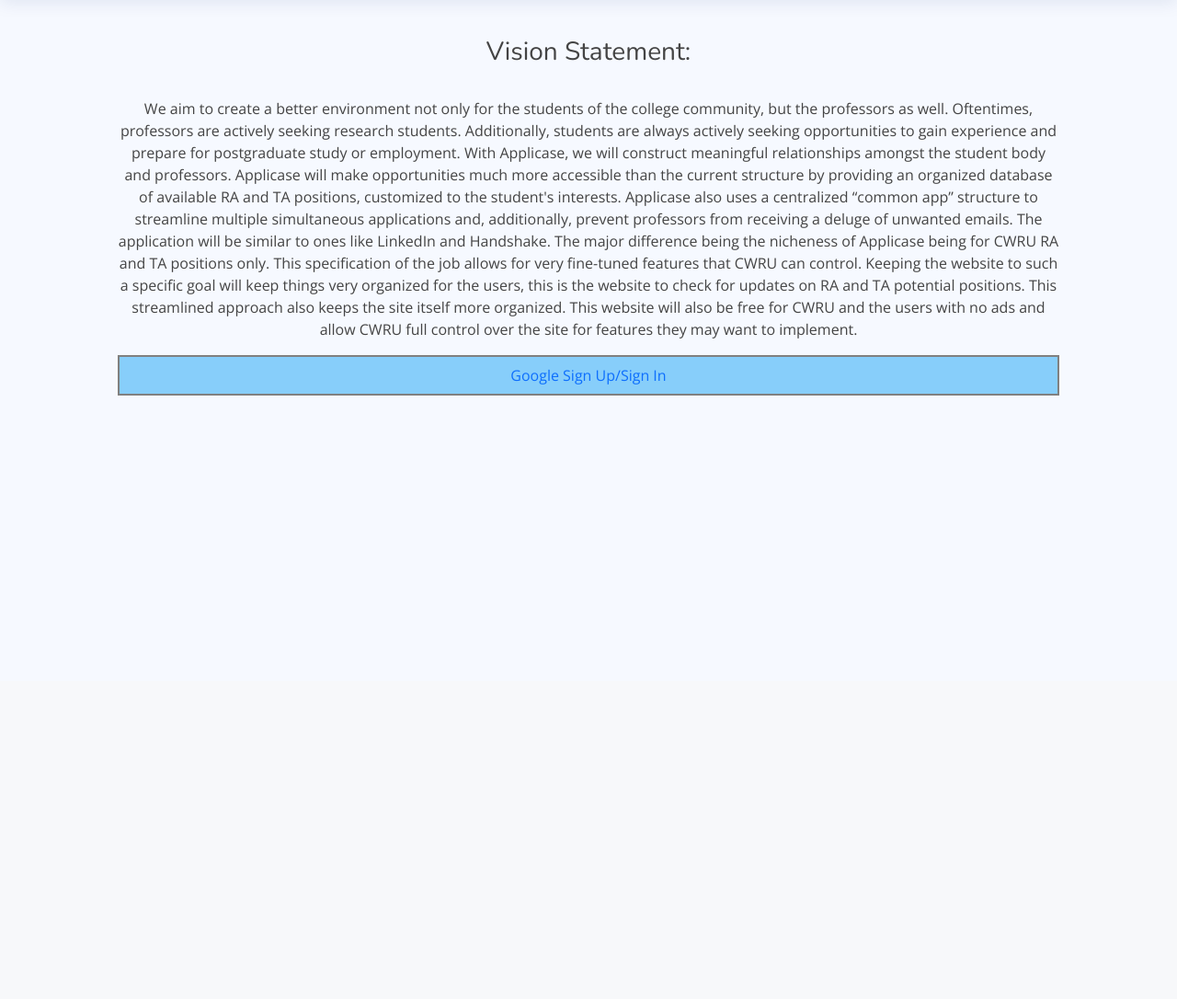
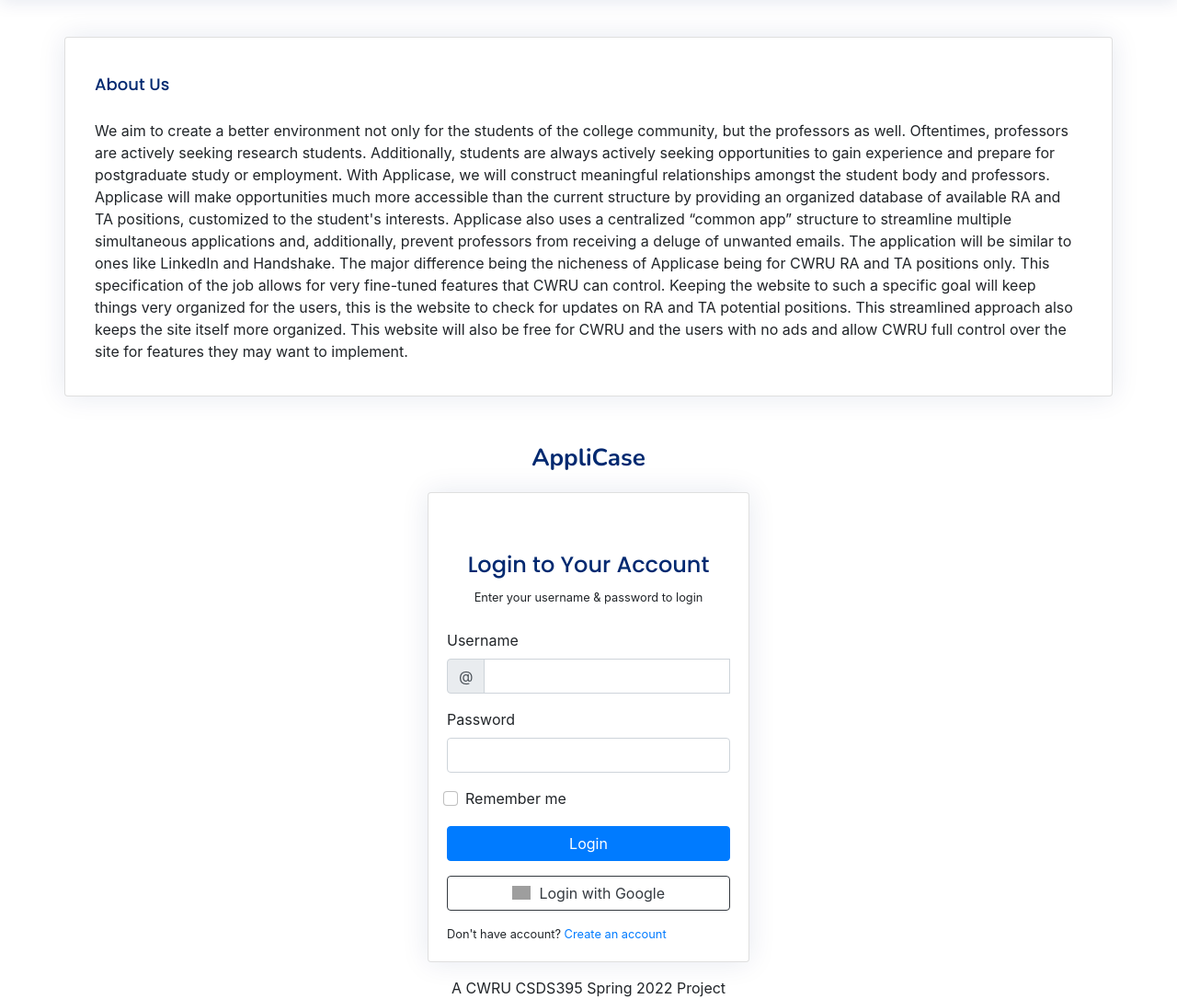
Before and after one commit to prod00/CSDS_395, a Django app: page / in a window 1280 px wide. Shown: the part 60-1146 px from the top of the page at 92% size. Before the commit the page ends 490 px from the top, so only its background shows below. Run offline with Django 3.2, Linux system fonts and the light colour scheme; parts of the project's set-up code (start-up, migrations or seed data) failed here and were passed over; some libraries are stand-ins or nearby versions; grey boxes are pictures that could not be loaded.

Commit message:
update landing page

```diff
--- a/templates/applicase/landing_page.html
+++ b/templates/applicase/landing_page.html
@@ -1,10 +1,98 @@
 {% extends 'applicase/base.html' %}
+{% load crispy_forms_tags %}
+
 {% block no_side %}
-  <div style="text-align: center; margin-right: 10%; margin-left: 10%">
-    <h3>Vision Statement:</h3><br>
-      <p>We aim to create a better environment not only for the students of the college community, but the professors as well. Oftentimes, professors are actively seeking research students. Additionally, students are always actively seeking opportunities to gain experience and prepare for postgraduate study or employment. With Applicase, we will construct meaningful relationships amongst the student body and professors. Applicase will make opportunities much more accessible than the current structure by providing an organized database of available RA and TA positions, customized to the student's interests. Applicase also uses a centralized “common app” structure to streamline multiple simultaneous applications and, additionally, prevent professors from receiving a deluge of unwanted emails. The application will be similar to ones like LinkedIn and Handshake. The major difference being the nicheness of Applicase being for CWRU RA and TA positions only. This specification of the job allows for very fine-tuned features that CWRU can control. Keeping the website to such a specific goal will keep things very organized for the users, this is the website to check for updates on RA and TA potential positions. This streamlined approach also keeps the site itself more organized. This website will also be free for CWRU and the users with no ads and allow CWRU full control over the site for features they may want to implement.</p>
-    <a class="nav-link " href="{% url 'social:begin' 'google-oauth2' %}" style="background-color: lightskyblue; border: gray 2px solid">
-      <span>Google Sign Up/Sign In</span>
-    </a>
-  </div>
+        <div class="container">
+          <div class="row justify-content-center">
+              <a href="" class="logo d-flex align-items-center w-auto">
+              <span class="d-none d-lg-block"></span>
+              </a>
+              <div class="card basic">
+            <div class="card-body">
+              <h5 class="card-title">About Us</h5>
+
+              <div>
+                <p>We aim to create a better environment not only for the students of the college community, but the professors as well. Oftentimes, professors are actively seeking research students. Additionally, students are always actively seeking opportunities to gain experience and prepare for postgraduate study or employment. With Applicase, we will construct meaningful relationships amongst the student body and professors. Applicase will make opportunities much more accessible than the current structure by providing an organized database of available RA and TA positions, customized to the student's interests. Applicase also uses a centralized “common app” structure to streamline multiple simultaneous applications and, additionally, prevent professors from receiving a deluge of unwanted emails. The application will be similar to ones like LinkedIn and Handshake. The major difference being the nicheness of Applicase being for CWRU RA and TA positions only. This specification of the job allows for very fine-tuned features that CWRU can control. Keeping the website to such a specific goal will keep things very organized for the users, this is the website to check for updates on RA and TA potential positions. This streamlined approach also keeps the site itself more organized. This website will also be free for CWRU and the users with no ads and allow CWRU full control over the site for features they may want to implement.</p>
+
+              </div>
+
+            </div>
+          </div>
+
+            <div class="col-lg-4 col-md-6 d-flex flex-column align-items-center justify-content-center">
+
+              <div class="d-flex justify-content-center py-4">
+                <a href="" class="logo d-flex align-items-center w-auto">
+                  <span class="d-none d-lg-block">AppliCase</span>
+                </a>
+              </div>
+
+              <div class="card mb-3">
+
+                <div class="card-body">
+
+                  <div class="pt-4 pb-2">
+                    <h5 class="card-title text-center pb-0 fs-4">Login to Your Account</h5>
+                    <p class="text-center small">Enter your username & password to login</p>
+                  </div>
+
+                  <form class="row g-3 needs-validation" novalidate>
+
+                    <div class="col-12">
+                      <label for="yourUsername" class="form-label">Username</label>
+                      <div class="input-group has-validation">
+                        <span class="input-group-text" id="inputGroupPrepend">@</span>
+                        <input type="text" name="username" class="form-control" id="yourUsername" required>
+                        <div class="invalid-feedback">Please enter your username.</div>
+                      </div>
+                    </div>
+
+                    <div class="col-12">
+                      <label for="yourPassword" class="form-label">Password</label>
+                      <input type="password" name="password" class="form-control" id="yourPassword" required>
+                      <div class="invalid-feedback">Please enter your password!</div>
+                    </div>
+
+                    <div class="col-12">
+                      <div class="form-check">
+                        <input class="form-check-input" type="checkbox" name="remember" value="true" id="rememberMe">
+                        <label class="form-check-label" for="rememberMe">Remember me</label>
+                      </div>
+                    </div>
+                    <div class="col-12">
+                      <button class="btn btn-primary w-100" type="submit">Login</button>
+
+                    </div>
+                  <div class="col-12">
+                        <a class="col-12 btn btn-outline-dark" href="{% url 'social:begin' 'google-oauth2' %}" role="button" style="text-transform:none">
+                          <img width="20px" style="margin-bottom:3px; margin-right:5px" alt="Google sign-in" src="https://upload.wikimedia.org/wikipedia/commons/thumb/5/53/Google_%22G%22_Logo.svg/512px-Google_%22G%22_Logo.svg.png" />
+                          Login with Google
+                        </a>
+                  </div>
+                    <div class="col-12">
+                      <p class="small mb-0">Don't have account? <a href="pages-register.html">Create an account</a></p>
+                    </div>
+
+
+                  </form>
+
+                </div>
+              </div>
+
+              <div class="credits">
+                A CWRU CSDS395 Spring 2022 Project
+              </div>
+
+            </div>
+          </div>
+        </div>
+
+<link   rel="stylesheet"
+        href="https://maxcdn.bootstrapcdn.com/bootstrap/4.0.0/css/bootstrap.min.css"
+        integrity="sha384-Gn5384xqQ1aoWXA+058RXPxPg6fy4IWvTNh0E263XmFcJlSAwiGgFAW/dAiS6JXm"
+        crossorigin="anonymous">
+<script src="https://maxcdn.bootstrapcdn.com/bootstrap/4.0.0/js/bootstrap.min.js"
+        integrity="sha384-JZR6Spejh4U02d8jOt6vLEHfe/JQGiRRSQQxSfFWpi1MquVdAyjUar5+76PVCmYl"
+        crossorigin="anonymous">
+</script>
 {% endblock %}
```
Also changed, not shown: db.sqlite3.
